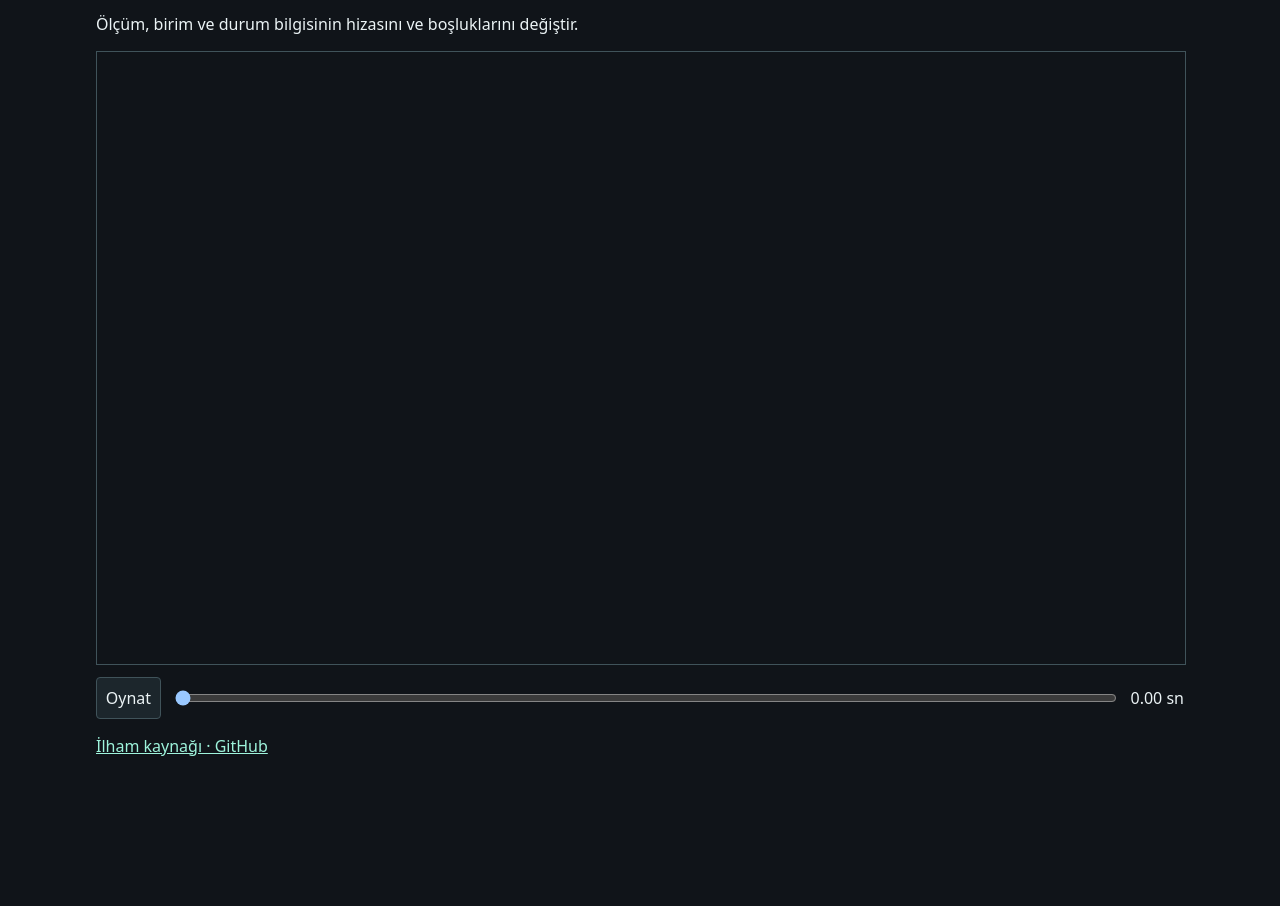
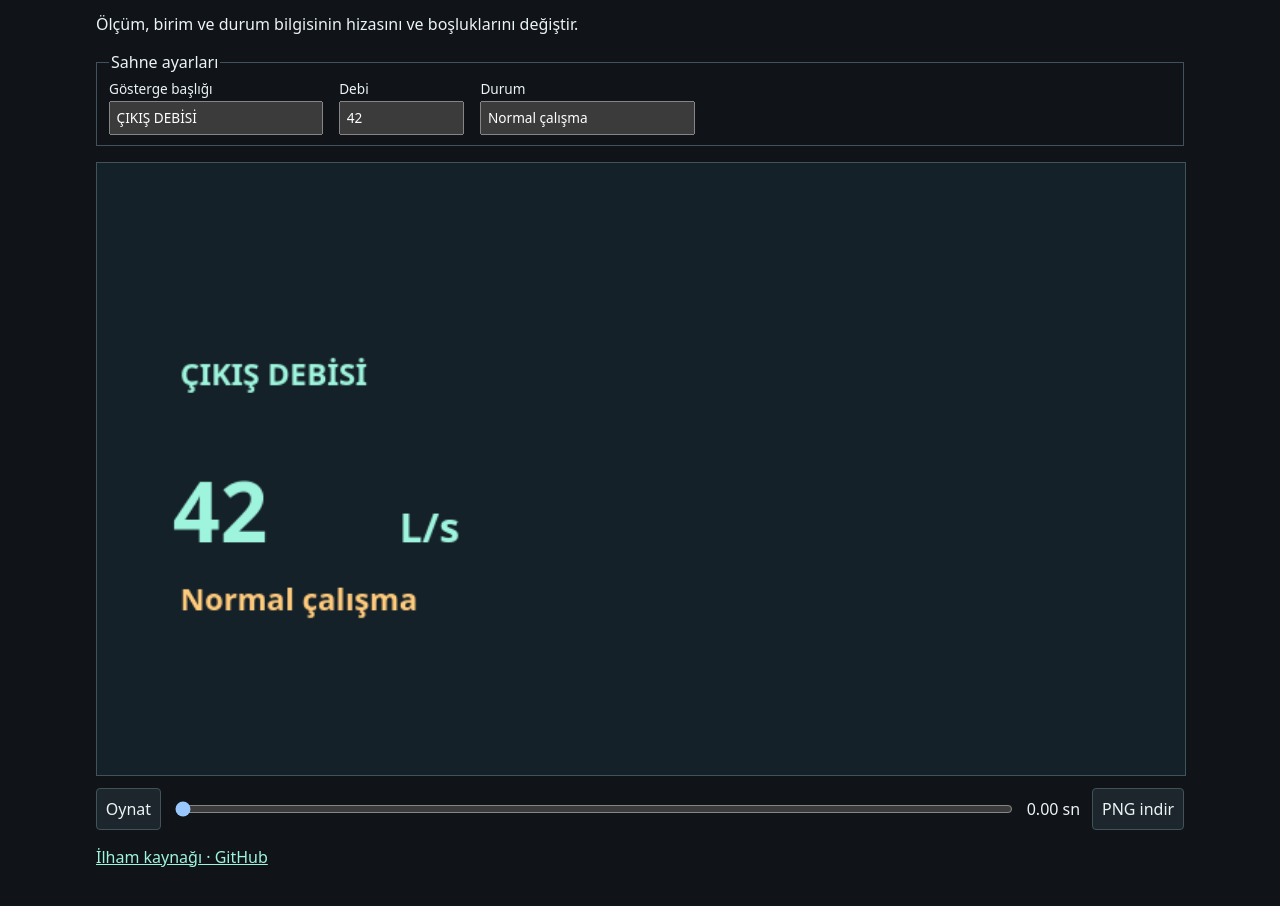
Before and after one commit to omerbek/flow-type-hierarchy, a plain HTML site: page index.html in a window 1280 px wide. Shown: the part 144-1050 px from the top of the page. Before the commit the page ends 949 px from the top, so only its background shows below. Drawn offline with Linux system fonts and the light colour scheme.

Commit message:
Add configurable animation tools and export

```diff
--- a/index.html
+++ b/index.html
@@ -13,14 +13,23 @@ canvas {display: block; width: 100%; height: auto; border: 1px solid #40535a;}
 input {flex: 1; min-width: 4rem;}
 button {font: inherit; color: inherit; border: 1px solid #40535a; background: #1c262c; border-radius: .25rem; padding: .55rem; text-align: left; cursor: pointer;}
 a {color: #9ef4dc;}
+fieldset {display:flex; flex-wrap:wrap; gap:.75rem 1rem; margin:0 0 1rem; border:1px solid #40535a;}
+fieldset label {display:flex; flex-direction:column; gap:.2rem; font-size:.85rem;}
+fieldset input {font:inherit; max-width:15rem; padding:.35rem;}
+.controls {flex-wrap:wrap;}
 </style>
 </head>
 <body>
 <header><h1>Görsel hiyerarşi</h1><p>Ölçüm, birim ve durum bilgisinin hizasını ve boşluklarını değiştir.</p></header>
 <main>
 <section>
+<fieldset id="settings"><legend>Sahne ayarları</legend>
+<label for="heading">Gösterge başlığı<input id="heading" value="ÇIKIŞ DEBİSİ" type="text" maxlength="30"></label>
+<label for="value">Debi<input id="value" value="42" type="number" min="0" max="99999" step="0.1"></label>
+<label for="status">Durum<input id="status" value="Normal çalışma" type="text" maxlength="35"></label>
+</fieldset>
 <canvas width="720" height="405" aria-label="Seçili hareket deneyinin önizlemesi"></canvas>
-<div class="controls"><button id="play" type="button">Oynat</button><input id="seek" type="range" min="0" max="8" step="0.01" value="0" aria-label="Zaman çizelgesi"><output id="time">0.00 sn</output></div>
+<div class="controls"><button id="play" type="button">Oynat</button><input id="seek" type="range" min="0" max="8" step="0.01" value="0" aria-label="Zaman çizelgesi"><output id="time">0.00 sn</output><button id="save" type="button">PNG indir</button></div>
 <p><a href="https://github.com/pbakaus/impeccable">İlham kaynağı · GitHub</a></p>
 </section>
 </main>
```
